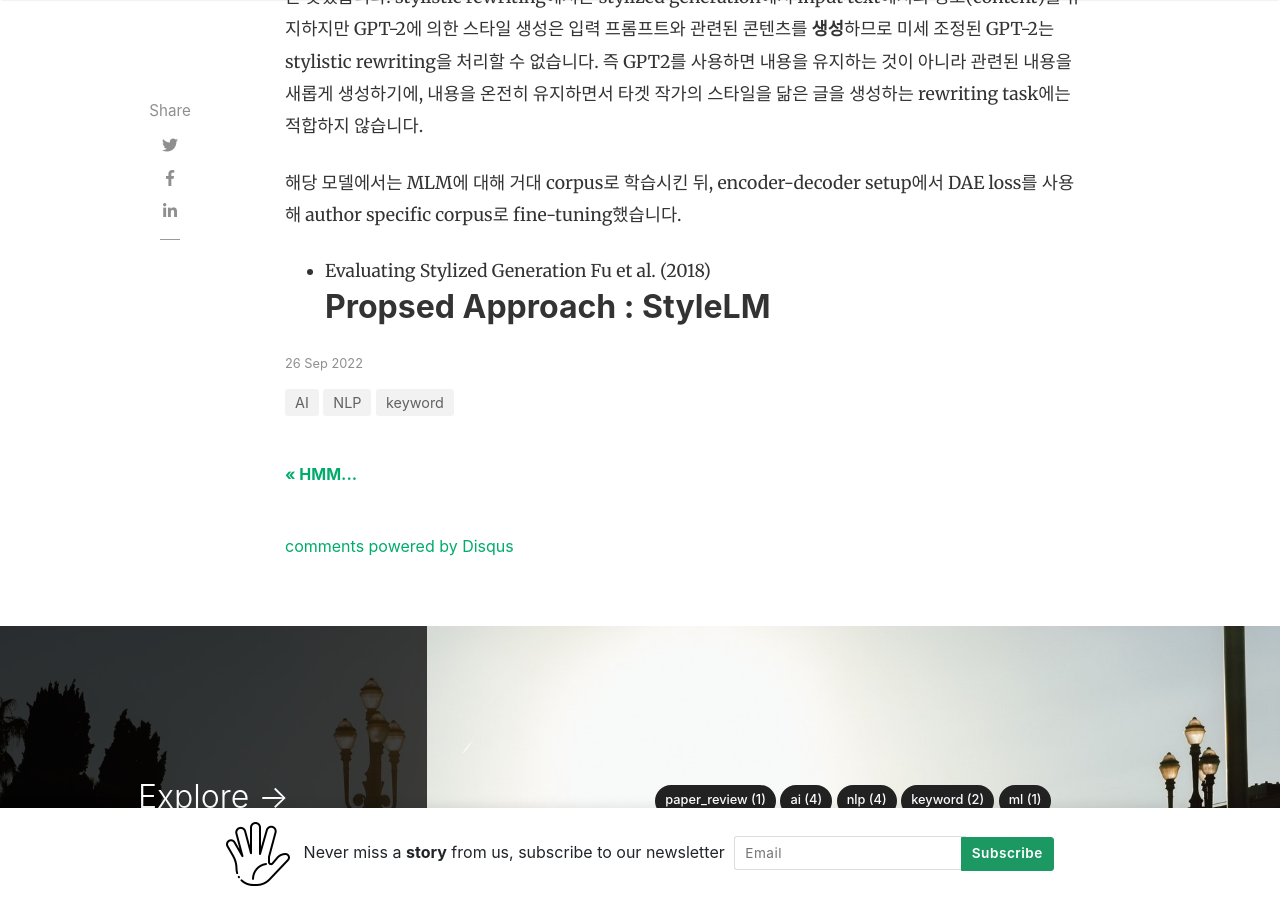
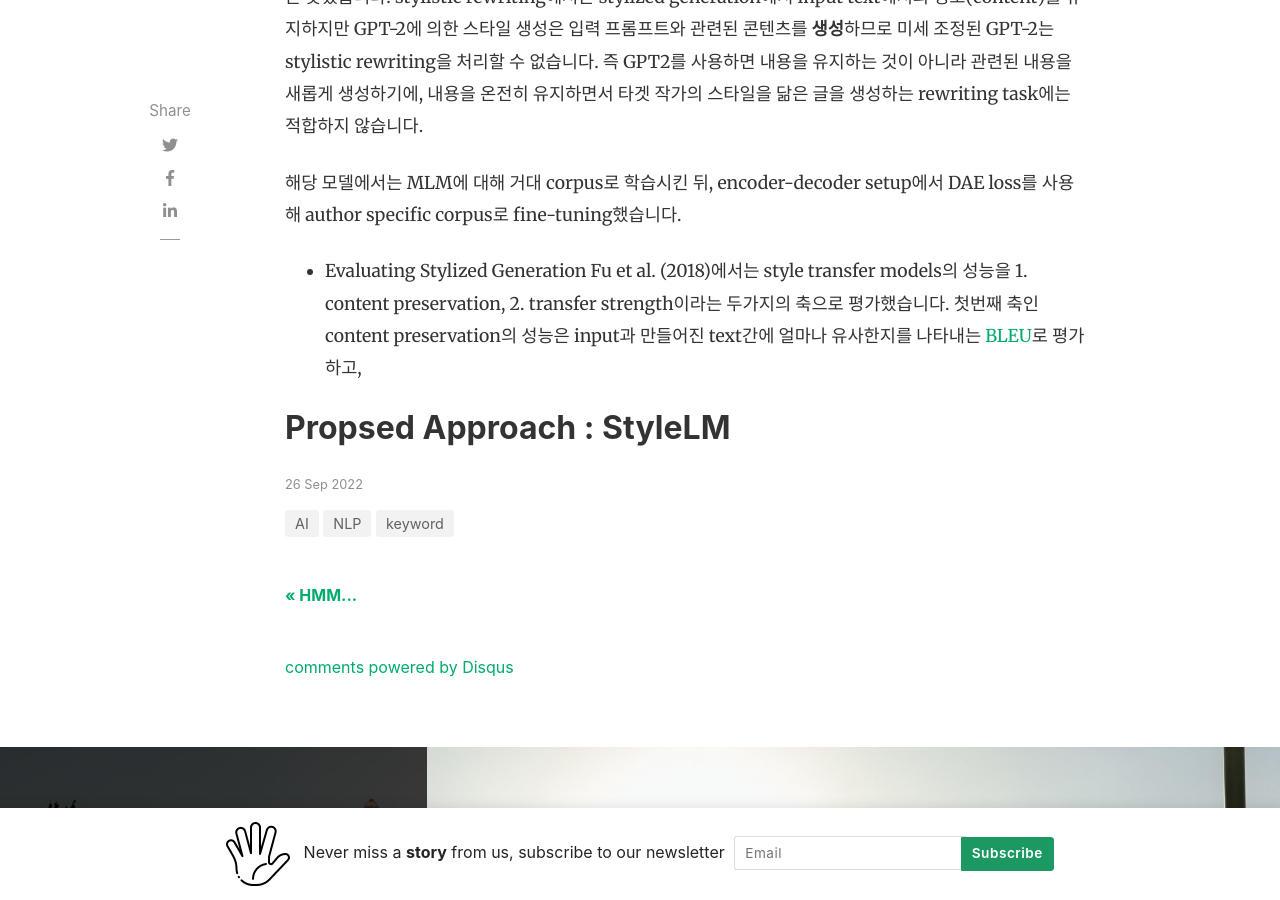
Before and after one commit to ozzaney/ozzaney_, a Jekyll site: the page built from _posts/2022-09-26-author-style.md, in a window 1280 px wide and 900 px high, scrolled down 4425 px. Built offline with Jekyll 4.4.1, drawn with Linux system fonts in a browser that asks for light colours; nearby versions of some CDN libraries; comment, search, counter and statistics services are not loaded.

Commit message:
Update 2022-09-26-author-style.md

```diff
--- a/_posts/2022-09-26-author-style.md
+++ b/_posts/2022-09-26-author-style.md
@@ -95,5 +95,7 @@ stylistic rewriting에서는 stylized generation에서 input text에서의 정
 해당 모델에서는 MLM에 대해 거대 corpus로 학습시킨 뒤, encoder-decoder setup에서 DAE loss를 사용해 author specific corpus로 fine-tuning했습니다.
 
 * Evaluating Stylized Generation
-Fu et al. (2018)
+Fu et al. (2018)에서는 style transfer models의 성능을 1. content preservation, 2. transfer strength이라는 두가지의 축으로 평가했습니다.
+첫번째 축인 content preservation의 성능은 input과 만들어진 text간에 얼마나 유사한지를 나타내는 [BLEU](https://wikidocs.net/31695)로 평가하고,
+
 ## Propsed Approach : StyleLM
```
